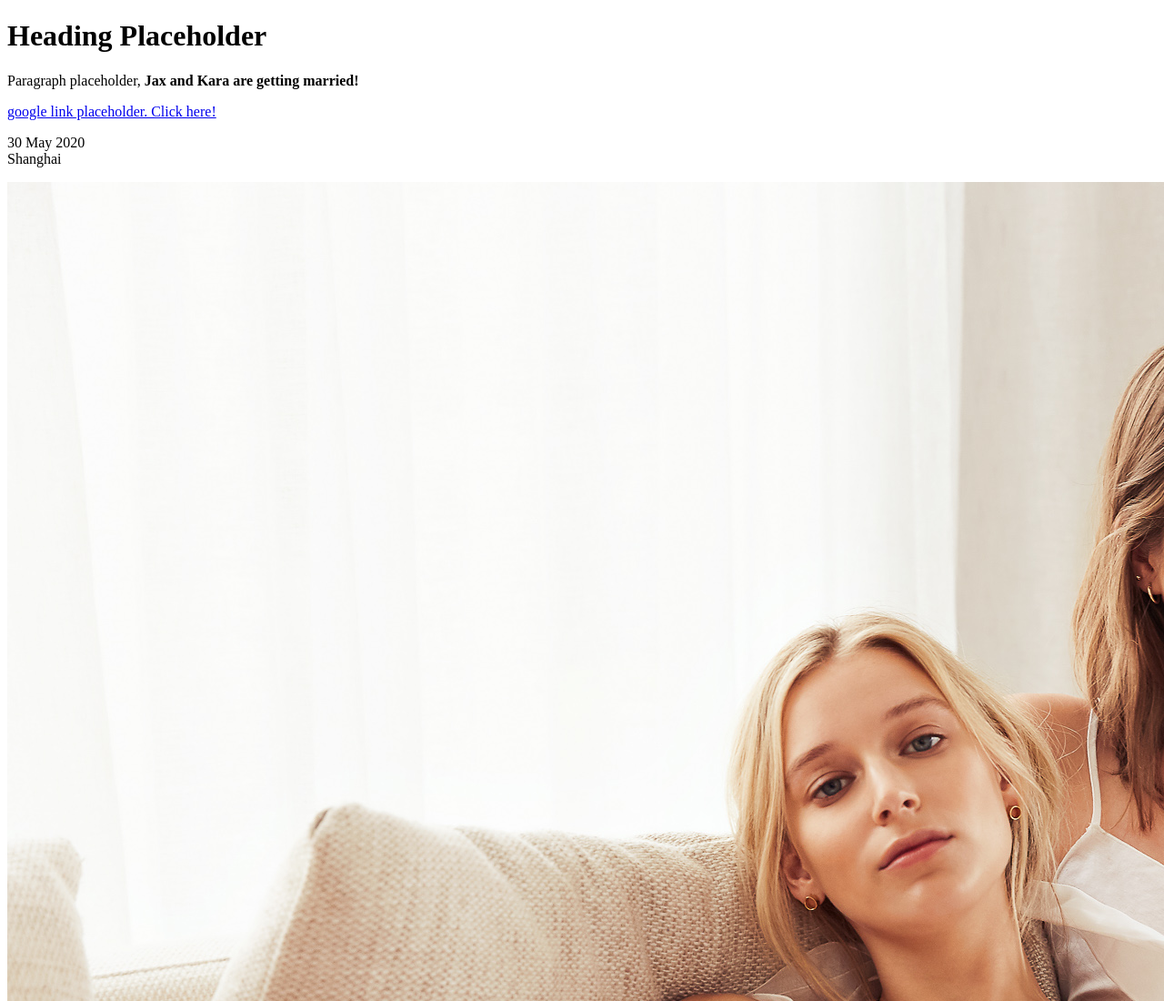
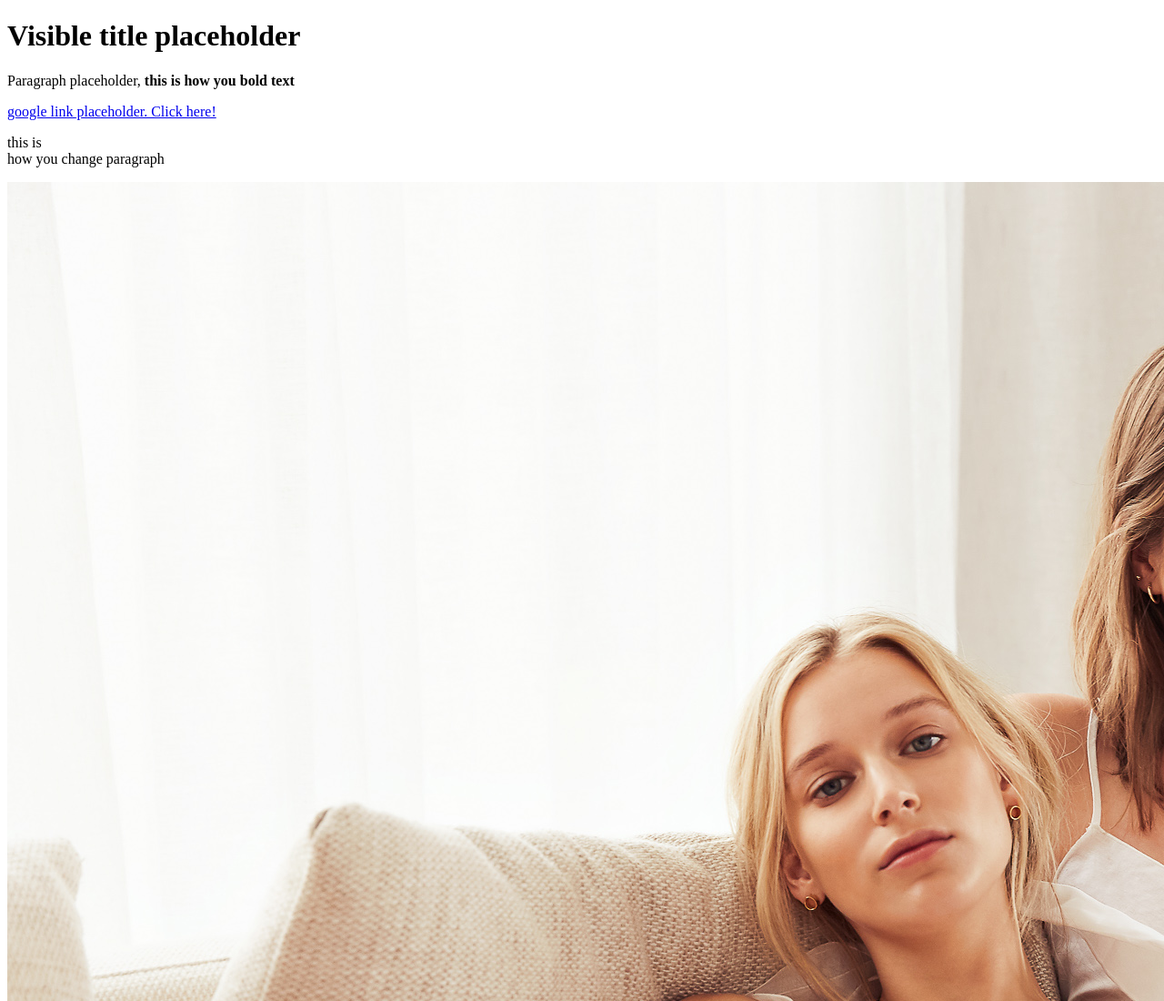
Before and after one commit to karaxliu/TEST, a plain HTML site: page test.html in a window 1280 px wide. Shown: the top 1100 px of the page at 91% size. Drawn offline with Linux system fonts and the light colour scheme.

Commit message:
text change

```diff
--- a/test.html
+++ b/test.html
@@ -1,13 +1,13 @@
 <!DOCTYPE html>
 <html>
 <head>
-	<title>Liu and Liu 2020</title>
+	<title>Heading Placeholder</title>
 </head>
 <body>
-	<h1>Heading Placeholder</h1>
-	<p>Paragraph placeholder, <b>Jax and Kara are getting married!</b></p>
+	<h1>Visible title placeholder</h1>
+	<p>Paragraph placeholder, <b>this is how you bold text</b></p>
 	<a href="https://google.com" target="_blank" title="Google it!">google link placeholder. Click here!</a>
-	<p>30 May 2020 <br>Shanghai</p>
+	<p>this is <br>how you change paragraph</p>
 	<img src="ref_images/placeholder1.jpeg">
 </body>
 </html>
```
